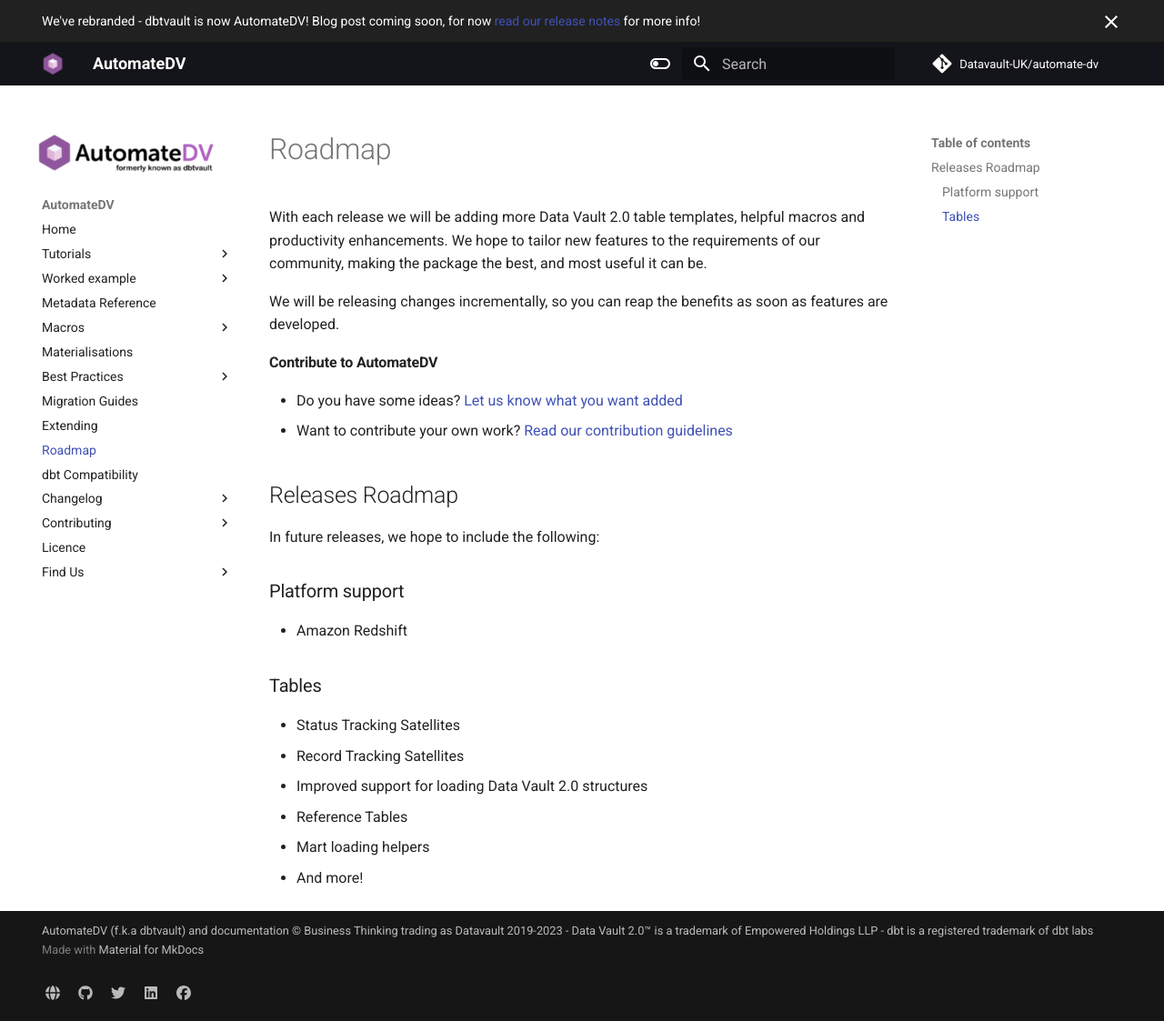
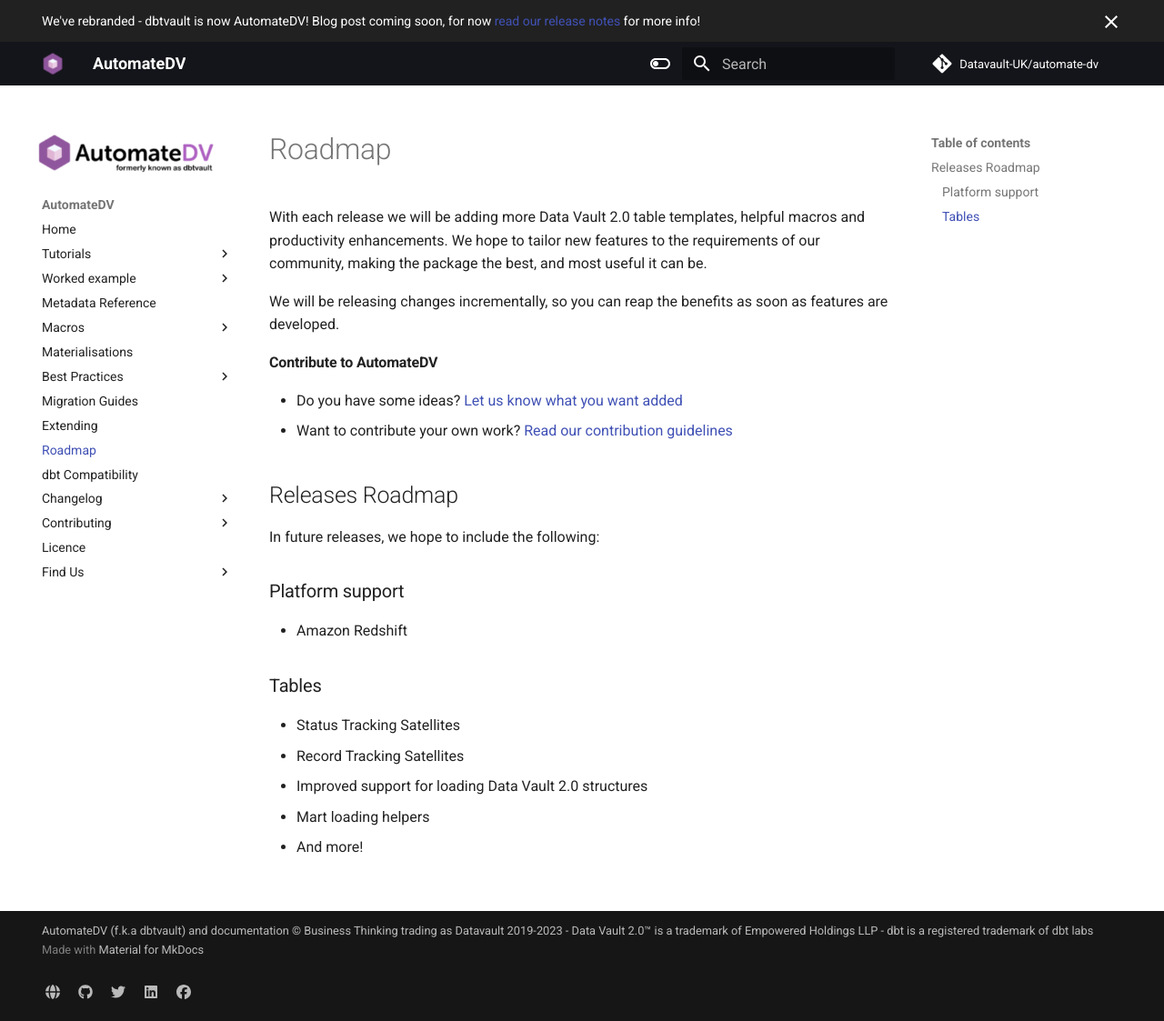
Before and after one commit to Datavault-UK/automate-dv-docs, an MkDocs documentation site: the page built from docs/roadmap.md, in a window 1280 px wide and 1123 px high. Shown: the whole window at 91% size. Built offline with MkDocs 1.6.1 and Material for MkDocs 9.7.7, drawn with Linux system fonts in a browser that asks for light colours; comment, search, counter and statistics services are not loaded.

Commit message:
Remove ref tables from roadmap

```diff
--- a/docs/roadmap.md
+++ b/docs/roadmap.md
@@ -22,7 +22,6 @@
 - Status Tracking Satellites
 - Record Tracking Satellites
 - Improved support for loading Data Vault 2.0 structures
-- Reference Tables
 - Mart loading helpers
 - And more!
 
```
